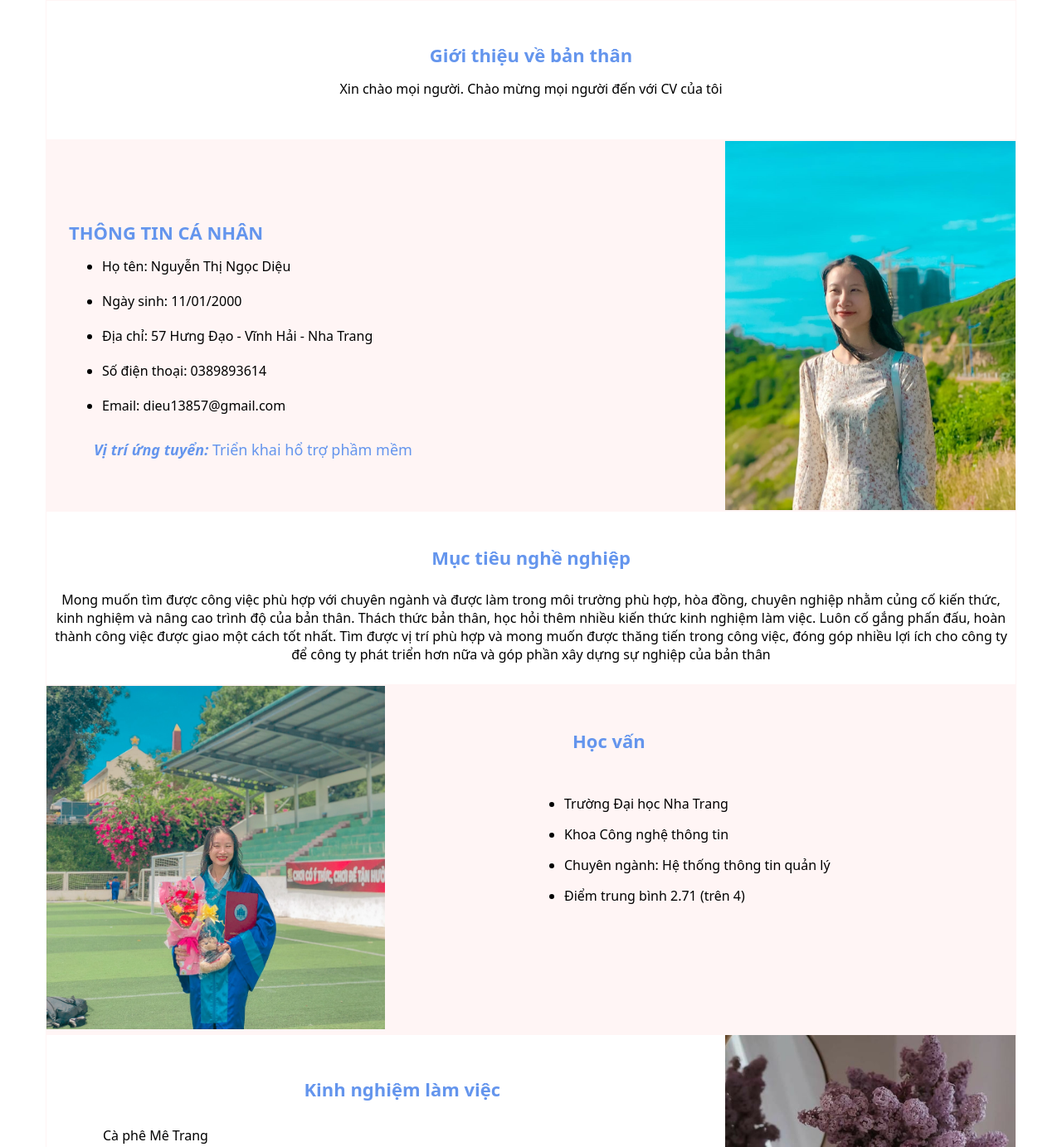
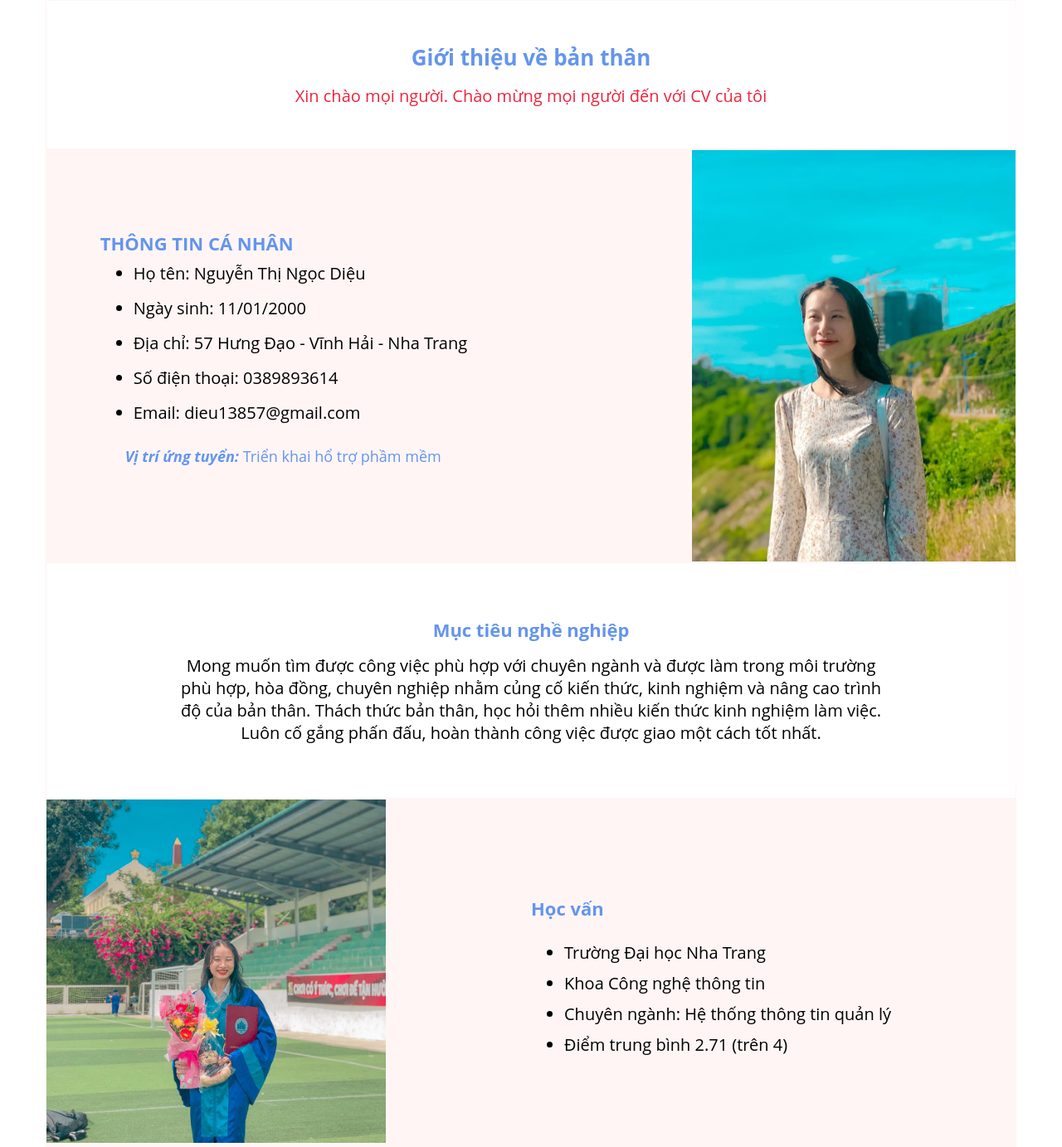
Before and after one commit to NgocDieu1101/TuyenDungVNPT, a plain HTML site: page CV.html in a window 1280 px wide. Shown: the top 1383 px of the page at 83% size. Drawn offline with Linux system fonts and the light colour scheme.

Commit message:
update code

```diff
--- a/CV.html
+++ b/CV.html
@@ -12,8 +12,8 @@
         <div class="container">
             <div class="layout-cv">
                 <div class="introducation">
-                    <p style="color:cornflowerblue; font-size: 22px; font-weight: 600;text-align: center; margin-top: 50px;"><b>Giới thiệu về bản thân</b></p>
-                    <p style="margin-bottom: 50px; font-size: 16px;"> Xin chào mọi người. Chào mừng mọi người đến với CV của tôi</p>
+                    <p style="color:cornflowerblue; font-size: 26px; font-weight: 600;text-align: center; margin-top: 50px;"><b>Giới thiệu về bản thân</b></p>
+                    <p class="title-colors" style="margin-bottom: 50px; font-size: 20px;"> Xin chào mọi người. Chào mừng mọi người đến với CV của tôi</p>
                 </div>
                 <div class="home">
                     <div class="home-left">
@@ -38,41 +38,25 @@
                     </div>
                 </div>
                 <div class="target">
-                    <p style="color:cornflowerblue; font-size: 22px; font-weight: 600;margin-top: 40px;"><b>Mục tiêu nghề nghiệp</b></p>
-                    <p style="font-size: 16px; padding: 10px;">Mong muốn tìm được công việc phù hợp với chuyên ngành và được làm trong môi
+                    <p style="color:cornflowerblue; font-size: 22px; font-weight: 600;"><b>Mục tiêu nghề nghiệp</b></p>
+                    <p style="">Mong muốn tìm được công việc phù hợp với chuyên ngành và được làm trong môi
                         trường phù hợp, hòa đồng, chuyên nghiệp nhằm củng cố kiến thức, kinh nghiệm và
                         nâng cao trình độ của bản thân. Thách thức bản thân, học hỏi thêm nhiều kiến thức
                         kinh nghiệm làm việc. Luôn cố gắng phấn đấu, hoàn thành công việc được giao
-                        một cách tốt nhất. Tìm được vị trí phù hợp và mong muốn được thăng tiến trong
-                        công việc, đóng góp nhiều lợi ích cho công ty để công ty phát triển hơn nữa và góp
-                        phần xây dựng sự nghiệp của bản thân</p>
+                        một cách tốt nhất.</p>
                 </div>
                 <div class="education">
                     <div class="education-left">
                         <img src="./asset/img/cv_ngocdieu.JPG" alt="">
                     </div>
                     <div class="education-right">
-                        <p style="color:cornflowerblue; font-size: 22px; font-weight: 600;margin: 50px;text-align: left;"><b>Học vấn</b></p>
-                        <p>
+                        <p style="color:cornflowerblue; font-size: 22px; font-weight: 600;text-align: left;"><b>Học vấn</b></p>
                         <ul>
                             <li>Trường Đại học Nha Trang</li>
+                            <li>Khoa Công nghệ thông tin</li>
+                            <li>Chuyên ngành: Hệ thống thông tin quản lý</li>
+                            <li>Điểm trung bình 2.71 (trên 4)</li>
                         </ul>
-                        </p>
-                        <p>
-                        <ul>
-                            <li>Khoa Công nghệ thông tin</li>
-                        </ul>
-                        </p>
-                        <p>
-                            <ul>
-                                <li>Chuyên ngành: Hệ thống thông tin quản lý</li>
-                            </ul>
-                        </p>
-                        <p>
-                            <ul>
-                                <li>Điểm trung bình 2.71 (trên 4)</li>
-                            </ul>
-                        </p>
                     </div>
                 </div>
 
--- a/asset/css/style.css
+++ b/asset/css/style.css
@@ -9,7 +9,7 @@ html{
 
 
 body{
-  font-family: system-ui, -apple-system, BlinkMacSystemFont, 'Segoe UI', Roboto, Oxygen, Ubuntu, Cantarell, 'Open Sans', 'Helvetica Neue', sans-serif;
+  font-family: 'Open Sans', 'Helvetica Neue', sans-serif;
 }
   .col-1 {width: 8.33%;}
   .col-2 {width: 16.66%;}
@@ -963,6 +963,10 @@ p {
 .cv {
   width: 100%;
 }
+
+.cv .title-colors{
+  color: #ef233c
+}
 .introducation {
   width: 100%;
   border: 1px solid #fff5f5;
@@ -980,30 +984,38 @@ p {
   /* margin-top: 50px; */
 }
 .home-left {
-  width: 66%;
-  margin: 27px;
-  margin-top: 80px;
-
+  width: 50%;
+  margin:auto;
+  font-size: 20px;
+  line-height: 22px;
 }
 .home-left ul li {
   margin-bottom: 20px;
-  font-size: 16px;
 }
 .home-right {
-  width: 34%;
+  width: 50%;
   margin: 1px;
   display: contents;
   font-size: 16px;
 }
 .home-right img {
-  width: 30%;
+  width: 100%;
+  max-width: 390px;
   margin-right: 0px;
+  margin-left: auto;
 }
 .target {
+  padding: 50px 0;
   width: 100%;
   border: 1px solid #fff5f5;
   text-align: center;
   background-color:#fff;
+  font-size: 20px;
+}
+
+.target p {
+  font-size: 20px ;
+  padding: 0 150px;
 }
 .education {
   width: 100%;
@@ -1013,6 +1025,8 @@ p {
   max-width: 1500px;
   padding: 0px;
   background-color: #fff5f5;
+  font-size: 20px ;
+  margin: auto;
 }
 
 .education-left {
@@ -1025,8 +1039,12 @@ p {
 }
 .education-right {
   width: 50%;
-  margin: 1px;
-  font-size: 16px;
+  display:flex;
+  justify-content:center;
+  flex-direction: column;
+}
+.education-right ul li{
+  margin: 10px 0;
 }
 .education-left img {
   width: 70%;
```
